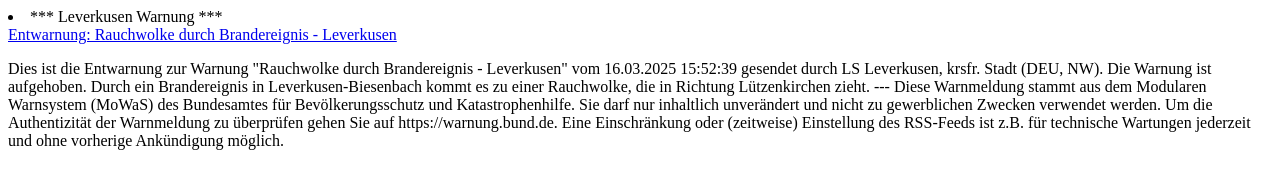
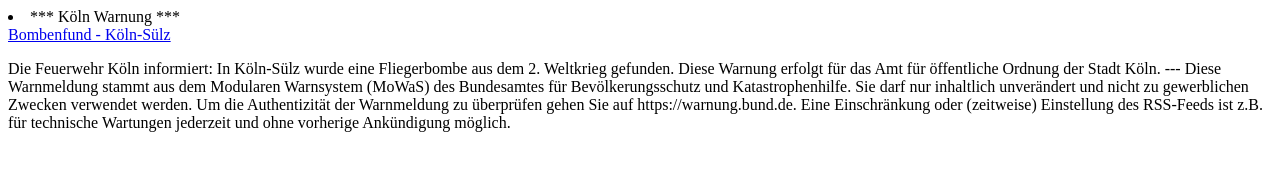
Before and after one commit to jasineri/warning, a website: page warning.html in a window 1280 px wide. Drawn offline with Linux system fonts and the light colour scheme.

Commit message:
update action output

```diff
--- a/data/links.json
+++ b/data/links.json
@@ -1 +1 @@
-["https://warnung.bund.de/meldung/mow.DE-NW-LEV-SE046-20250316-46-001/Entwarnung:_Rauchwolke_durch_Brandereignis_-_Leverkusen"]
+["https://warnung.bund.de/meldung/mow.DE-NW-K-SE031-20250417-31-000/Bombenfund_-_K%C3%B6ln-S%C3%BClz"]
--- a/warning.html
+++ b/warning.html
@@ -1,6 +1,6 @@
-<html><body><li>*** Leverkusen Warnung ***</li><a href="https://warnung.bund.de/meldung/mow.DE-NW-LEV-SE046-20250316-46-001/Entwarnung:_Rauchwolke_durch_Brandereignis_-_Leverkusen">Entwarnung: Rauchwolke durch Brandereignis - Leverkusen</a><p>Dies ist die Entwarnung zur Warnung "Rauchwolke durch Brandereignis - Leverkusen" vom 16.03.2025 15:52:39 gesendet durch LS Leverkusen, krsfr. Stadt (DEU, NW). Die Warnung ist aufgehoben.
-
-Durch ein Brandereignis in Leverkusen-Biesenbach kommt es zu einer Rauchwolke, die in Richtung Lützenkirchen zieht.
+<html><body><li>*** Köln Warnung ***</li><a href="https://warnung.bund.de/meldung/mow.DE-NW-K-SE031-20250417-31-000/Bombenfund_-_K%C3%B6ln-S%C3%BClz">Bombenfund - Köln-Sülz</a><p>Die Feuerwehr Köln informiert:
+In Köln-Sülz wurde eine Fliegerbombe aus dem 2. Weltkrieg gefunden.
+Diese Warnung erfolgt für das Amt für öffentliche Ordnung der Stadt Köln.
 
 ---
 Diese Warnmeldung stammt aus dem Modularen Warnsystem (MoWaS) des Bundesamtes für Bevölkerungsschutz und Katastrophenhilfe.
```
